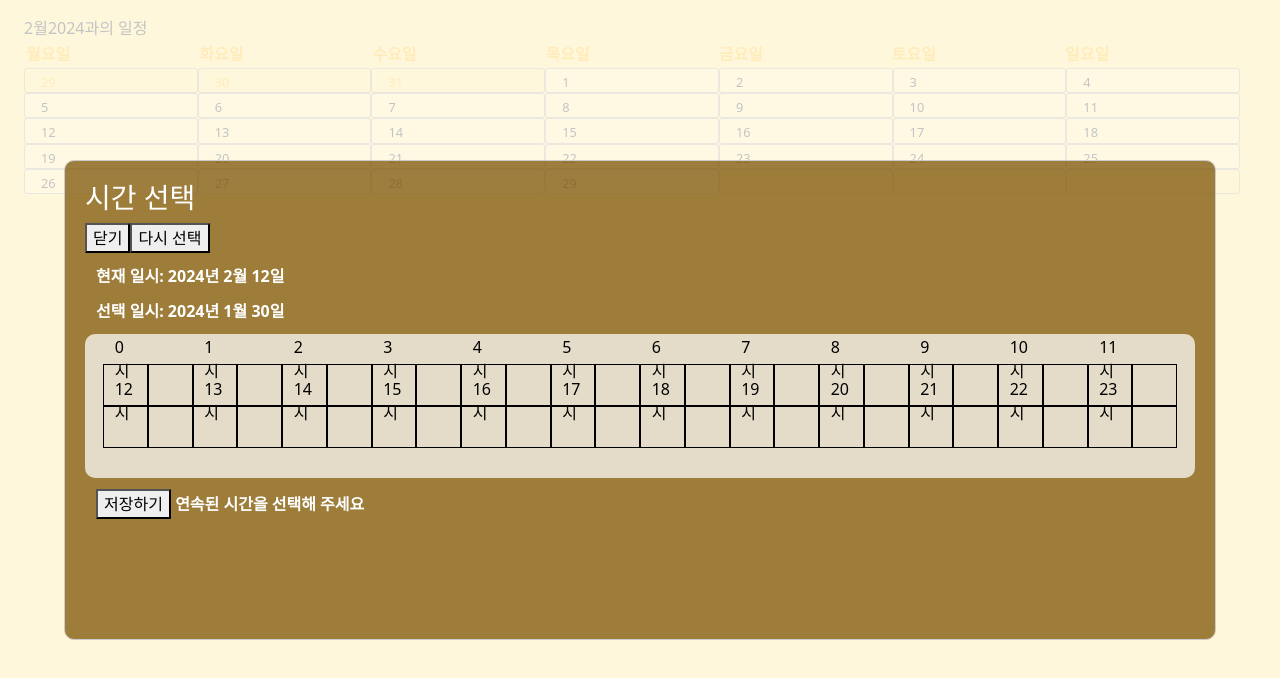
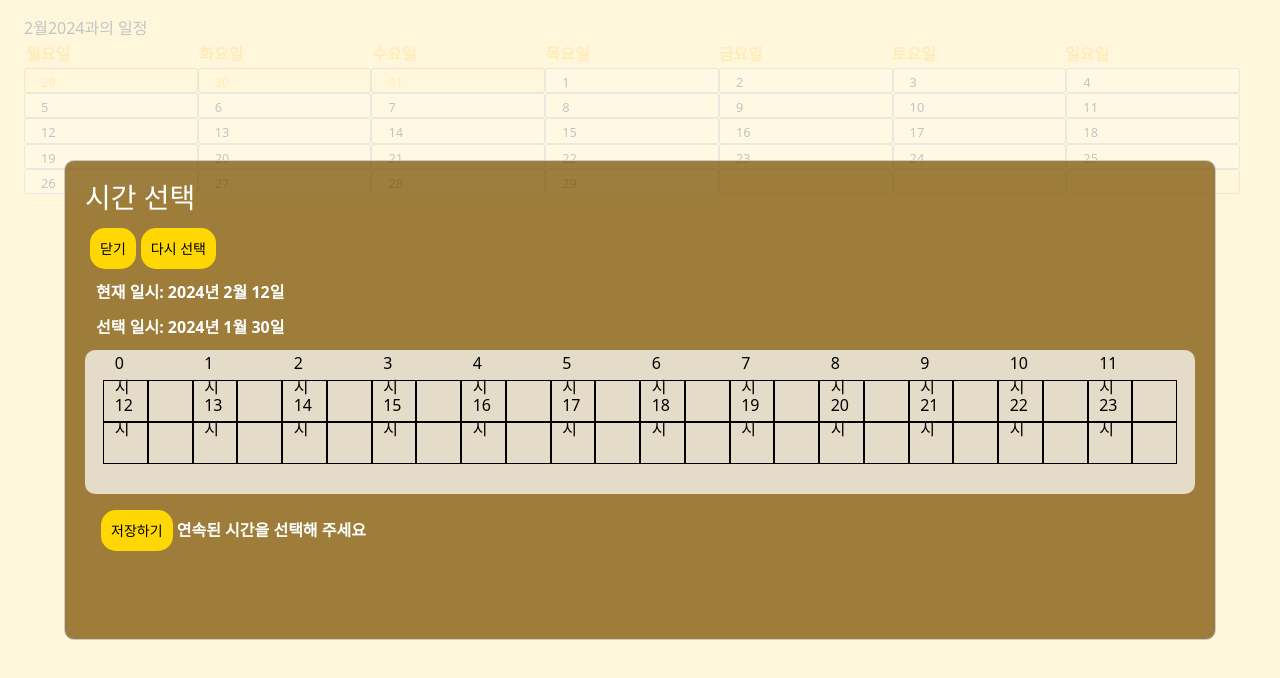
Before and after one commit to bavocadob/7lans, a React (Vite) app in the folder FRONT/7lans/: page /volunteer_calendar in a window 1280 px wide. Both pictures are taken after a click on the element "30". Shown: the top 678 px of the page. Built offline with nearby package versions, Linux system fonts and the light colour scheme; no server answers; some icons are missing; a web font is replaced by a local one.

Commit message:
update: update button style in meeting create modal

```diff
--- a/FRONT/7lans/src/components/volunteer/calendar/MeetingModal.jsx
+++ b/FRONT/7lans/src/components/volunteer/calendar/MeetingModal.jsx
@@ -30,12 +30,12 @@ const ModalContent = styled.div`
 `;
 
 const CuteButton = styled.button`
-  background-color: #ff8c94;
+  background-color: #ffd703;
   border: none;
   border-radius: 15px;
   padding: 10px;
   font-size: 14px;
-  color: white;
+  color: black;
   cursor: pointer;
   margin-top: 5px;
   margin-left: 5px;
@@ -265,18 +265,18 @@ const MeetingModal = ({setModalOpen, isModalOpen, selectedDate}) => {
           <div>
             <h3 style={{color: 'white'}}>시간 선택</h3>
 
-            <button
+            <CuteButton
               onClick={() => setModalOpen(false)}
             >
             닫기
-            </button>
+            </CuteButton>
 
             <span>
-              <button
+              <CuteButton
                 onClick={() => resetSelect(setSelectedTimes)}
               >
               다시 선택
-              </button>
+              </CuteButton>
             </span>
           </div>
           <div>
@@ -310,10 +310,10 @@ const MeetingModal = ({setModalOpen, isModalOpen, selectedDate}) => {
         </div>
         <div style={{padding: '1%'}}>
 
-        <button
+        <CuteButton
           onClick={() => checkMeeting(selectedTimes)}>
               저장하기
-        </button>
+        </CuteButton>
 
         <span style={{color: 'white' , fontWeight: 'bold'}}> 연속된 시간을 선택해 주세요 </span>
 
```
